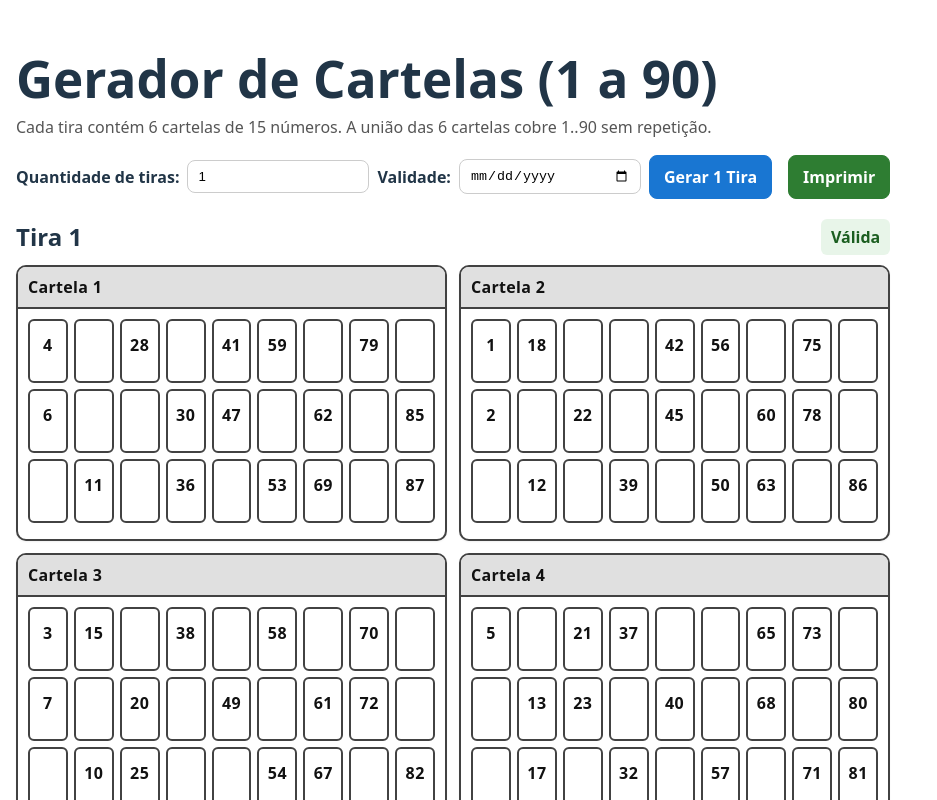
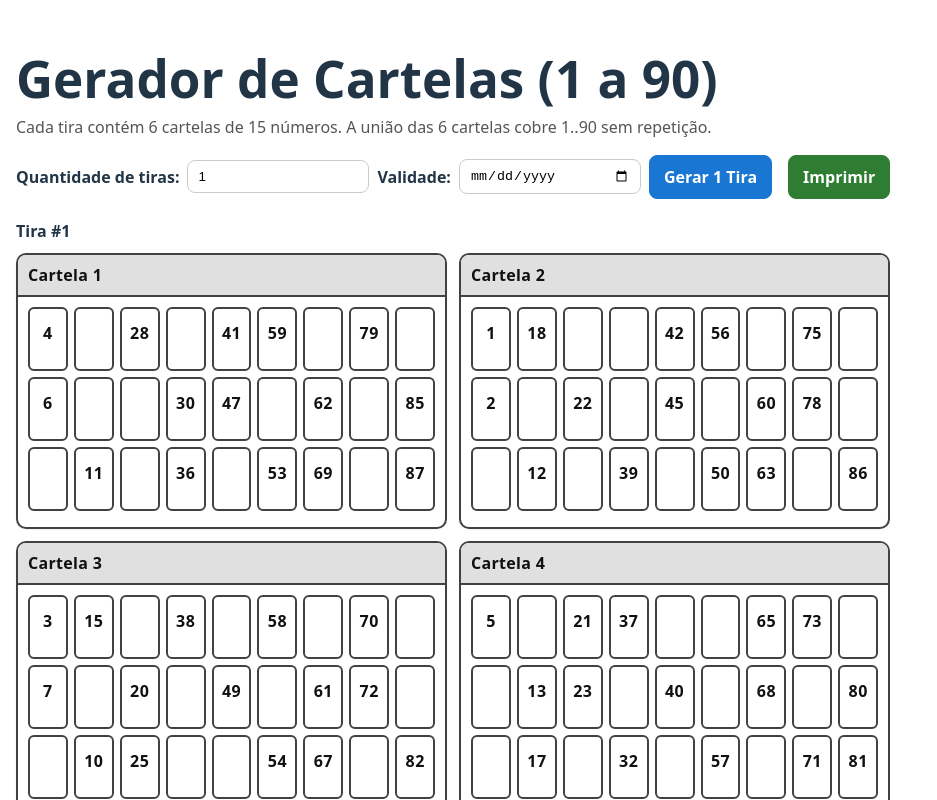
Before and after one commit to andreycaetano/vispa, a React (Vite) app: page / in a window 1280 px wide. Shown: the top 800 px of the page, without its empty margins (0-937 px from the left). Built offline with nearby package versions, Linux system fonts and the light colour scheme.

Commit message:
Update print layout to use three tickets per row and improve styling logic.

```diff
--- a/src/App.tsx
+++ b/src/App.tsx
@@ -205,19 +205,25 @@ export default function App() {
             .landscape {
               max-width: none !important;
             }
-            /* Duas cartelas por linha para ficarem mais largas */
+            /* Três cartelas por linha na impressão */
             .ticket-grid {
-              grid-template-columns: repeat(2, 1fr) !important;
+              grid-template-columns: repeat(3, 1fr) !important;
               gap: 14px !important;
             }
-            /* Células maiores e texto mais legível */
+            /* Células com fonte maior na impressão */
             .ticket-row .cell {
               font-size: 14pt !important;
               padding: 10pt 0 !important;
             }
+            /* Oculta cabeçalho/configurações na impressão */
+            .no-print {
+              display: none !important;
+            }
           }
         `}
       </style>
+
+      <div className="no-print">
         <h1 style={{ marginBottom: 8 }}>Gerador de Cartelas (1 a 90)</h1>
         <p style={{ marginTop: 0, color: "#555" }}>
           Cada tira contém 6 cartelas de 15 números. A união das 6 cartelas cobre 1..90 sem repetição.
@@ -242,34 +248,39 @@ export default function App() {
             onChange={(e) => setValidityDate(e.target.value)}
             style={styles.input}
           />
-        <button onClick={handleGenerate} style={styles.button}>Gerar {qty} {qty === 1 ? "Tira" : "Tiras"}</button>
-        <button onClick={handlePrint} style={{ ...styles.button, marginLeft: 8, background: "#2e7d32", borderColor: "#2e7d32" }}>
+          <button onClick={handleGenerate} style={styles.button}>
+            Gerar {qty} {qty === 1 ? "Tira" : "Tiras"}
+          </button>
+          <button
+            onClick={handlePrint}
+            style={{ ...styles.button, marginLeft: 8, background: "#2e7d32", borderColor: "#2e7d32" }}
+          >
             Imprimir
           </button>
         </div>
+      </div>
 
       {strips.map((tickets, stripIdx) => {
-        const validation = validations[stripIdx];
+        const v = validations[stripIdx];
+        const stripStyle =
+          stripIdx === 0 ? styles.stripContainer : styles.stripContainerWithBreak;
+
         return (
-          <div key={stripIdx} style={stripIdx > 0 ? styles.stripContainerWithBreak : styles.stripContainer}>
+          <div key={stripIdx} style={stripStyle}>
             <div style={styles.stripHeaderRow}>
-              <h2 style={{ margin: 0 }}>Tira {stripIdx + 1}</h2>
-              <span
-                style={{
-                  padding: "6px 10px",
-                  borderRadius: 6,
-                  background: validation.ok ? "#e8f5e9" : "#ffebee",
-                  color: validation.ok ? "#1b5e20" : "#b71c1c",
-                  fontWeight: 600,
-                }}
-                title={
-                  validation.ok
-                    ? "Tira válida: contém todos os números de 1 a 90 sem repetição."
-                    : `Há inconsistências: faltando [${validation.missing.join(", ")}], duplicados [${validation.duplicates.join(", ")}]`
-                }
-              >
-                {validation.ok ? "Válida" : "Inválida"}
+              <div>
+                <strong>Tira #{stripIdx + 1}</strong>
+                {v && !v.ok && (
+                  <span style={{ color: "#b71c1c", marginLeft: 8 }}>
+                    Inválida: faltam [{v.missing.join(", ")}], duplicados [{v.duplicates.join(", ")}]
                   </span>
+                )}
+              </div>
+              {validityDate && (
+                <div style={{ color: "#555" }}>
+                  Validade: {formatDate(validityDate)}
+                </div>
+              )}
             </div>
 
             <div style={styles.stripGrid} className="ticket-grid">
@@ -280,7 +291,11 @@ export default function App() {
                     {ticketToGrid(ticket).map((row, rIdx) => (
                       <div key={rIdx} style={styles.ticketRow} className="ticket-row">
                         {row.map((n, cIdx) => (
-                          <div key={`${rIdx}-${cIdx}`} style={styles.cell} className="cell">
+                          <div
+                            key={`${rIdx}-${cIdx}`}
+                            style={styles.cell}
+                            className="cell"
+                          >
                             {n ?? ""}
                           </div>
                         ))}
@@ -291,26 +306,16 @@ export default function App() {
               ))}
             </div>
 
-            {/* Rodapé com data de validade */}
-            {validityDate && (
             <div style={styles.stripFooter}>
-                Validade: {formatDate(validityDate)}
+              {!v || v.ok ? "OK" : "Há problemas nesta tira (veja acima)."}
             </div>
-            )}
-
-            {!validation.ok && (
-              <div style={{ marginTop: 12, color: "#b71c1c", pageBreakInside: "avoid" }}>
-                <div><strong>Faltando:</strong> {validation.missing.join(", ") || "-"}</div>
-                <div><strong>Duplicados:</strong> {validation.duplicates.join(", ") || "-"}</div>
-              </div>
-            )}
           </div>
         );
       })}
     </div>
   );
 }
-
+// ... existing code ...
 const styles: Record<string, React.CSSProperties> = {
   page: {
     maxWidth: 1400, // mais largo para caber melhor em paisagem
```
Lines whose indentation alone changed are shown as unchanged.
